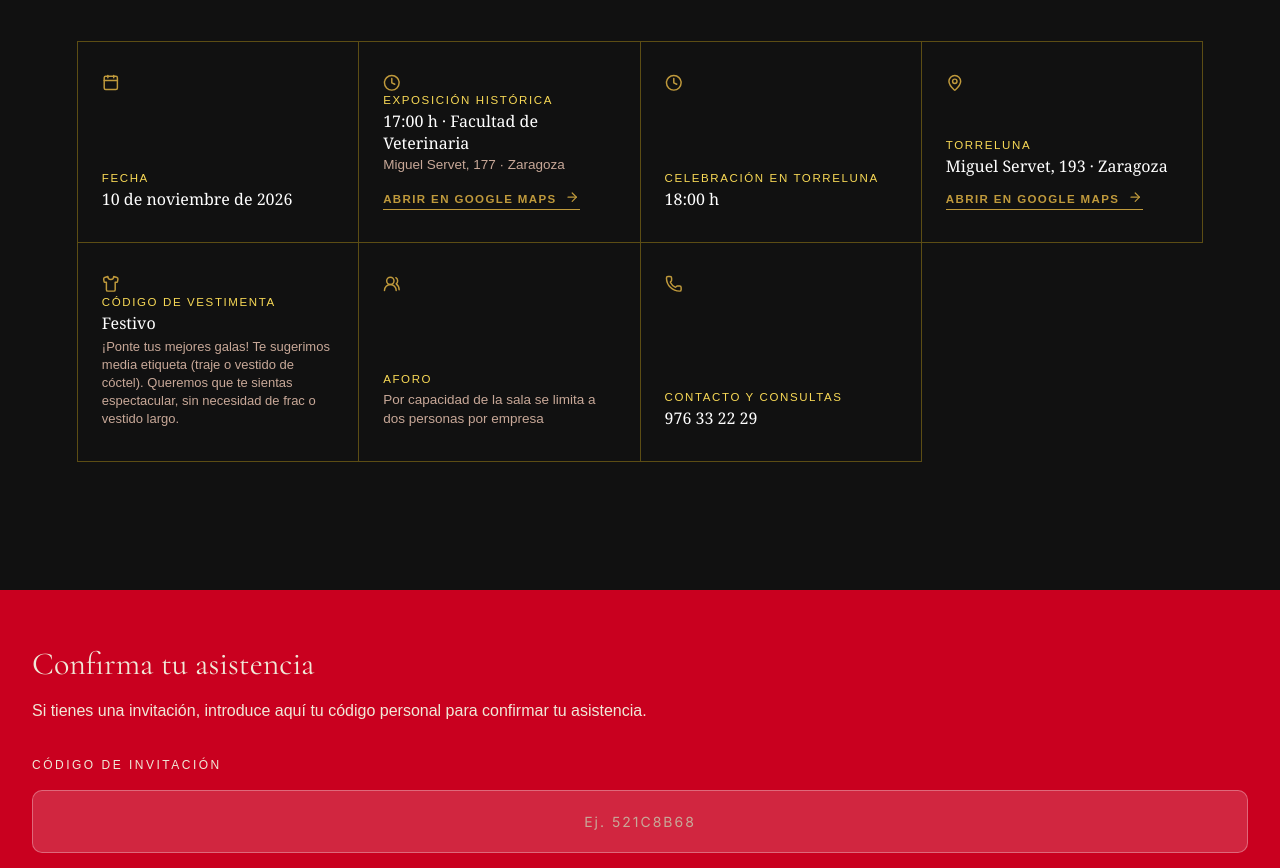
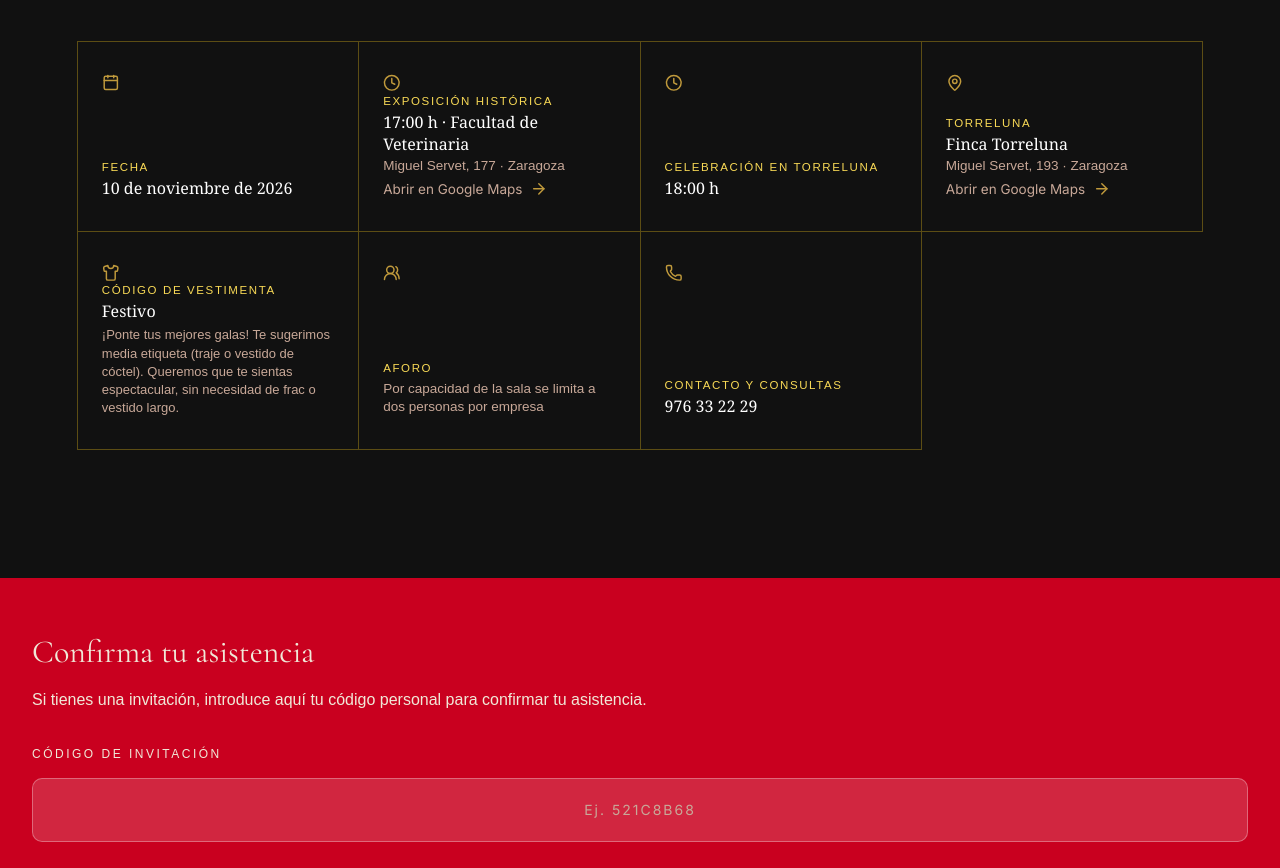
Before and after one commit to Tsuki-byte/Aniversario, a React (Vite) app: page / in a window 1280 px wide. Shown: the part 7540-8408 px from the top of the page. Built offline with nearby package versions, Linux system fonts and the light colour scheme; no server answers; the database is empty.

Commit message:
style: make Torreluna cell format match Exposición cell format

```diff
--- a/src/App.jsx
+++ b/src/App.jsx
@@ -467,8 +467,8 @@ export default function App() {
             <span>Exposición histórica</span>
             <strong>17:00 h · Facultad de Veterinaria</strong>
             <p style={{ fontSize: '13.5px', color: 'var(--text-wine-sub)', lineHeight: '1.4', marginTop: '2px', marginBottom: '2px' }}>Miguel Servet, 177 · Zaragoza</p>
-            <a className="map-link" href="https://maps.app.goo.gl/6KESW6yhABA5VNUbA?g_st=ic" target="_blank" rel="noreferrer">
-              Abrir en Google Maps <ArrowRight size={24} aria-hidden="true" />
+            <a href="https://maps.app.goo.gl/6KESW6yhABA5VNUbA?g_st=ic" target="_blank" rel="noreferrer" style={{ display: 'inline-flex', alignItems: 'center', gap: '8px', fontSize: '13.5px', color: 'var(--text-wine-sub)', textDecoration: 'none', marginTop: '2px', textTransform: 'none', fontFamily: 'Inter, sans-serif', lineHeight: '1.4', fontWeight: 'normal' }}>
+              Abrir en Google Maps <ArrowRight size={16} aria-hidden="true" />
             </a>
           </article>
           <article>
@@ -479,9 +479,10 @@ export default function App() {
           <article>
             <MapPin size={24} aria-hidden="true" />
             <span>Torreluna</span>
-            <strong>Miguel Servet, 193 · Zaragoza</strong>
-            <a className="map-link" href="https://maps.app.goo.gl/jver8wG8urWqLjdk8?g_st=ic" target="_blank" rel="noreferrer">
-              Abrir en Google Maps <ArrowRight size={24} aria-hidden="true" />
+            <strong>Finca Torreluna</strong>
+            <p style={{ fontSize: '13.5px', color: 'var(--text-wine-sub)', lineHeight: '1.4', marginTop: '2px', marginBottom: '2px' }}>Miguel Servet, 193 · Zaragoza</p>
+            <a href="https://maps.app.goo.gl/jver8wG8urWqLjdk8?g_st=ic" target="_blank" rel="noreferrer" style={{ display: 'inline-flex', alignItems: 'center', gap: '8px', fontSize: '13.5px', color: 'var(--text-wine-sub)', textDecoration: 'none', marginTop: '2px', textTransform: 'none', fontFamily: 'Inter, sans-serif', lineHeight: '1.4', fontWeight: 'normal' }}>
+              Abrir en Google Maps <ArrowRight size={16} aria-hidden="true" />
             </a>
           </article>
           <article>
```
